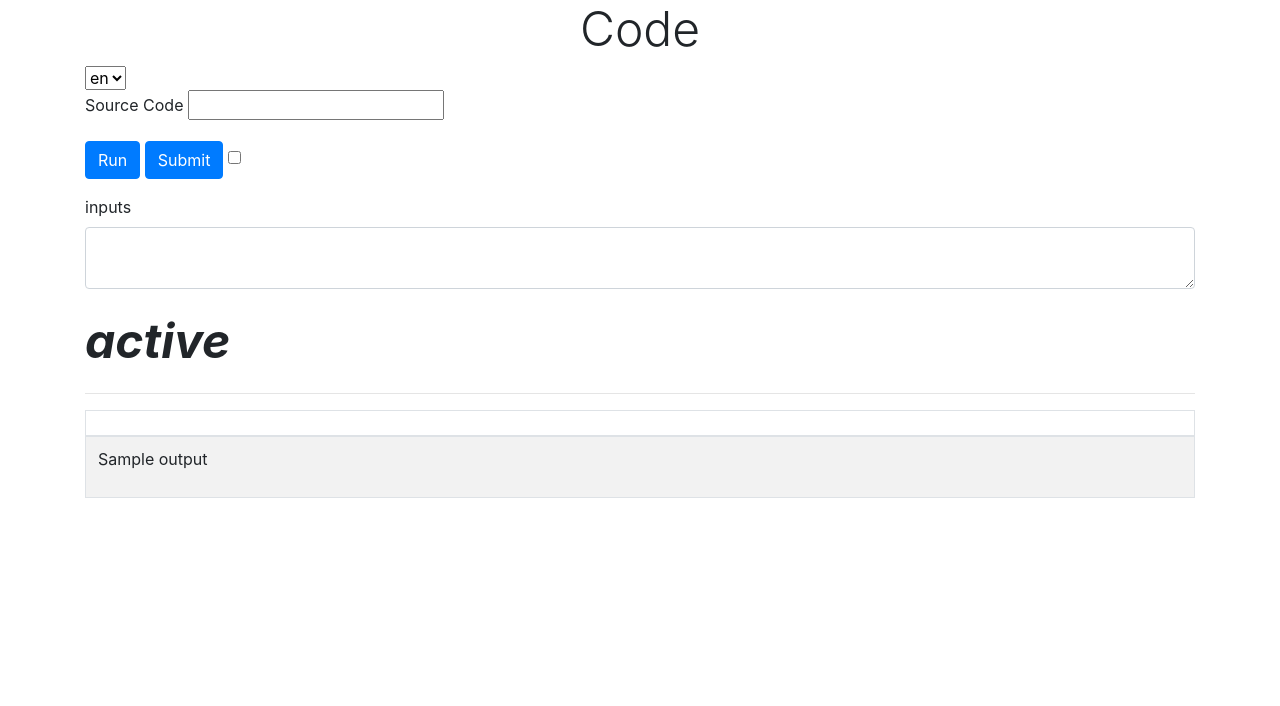
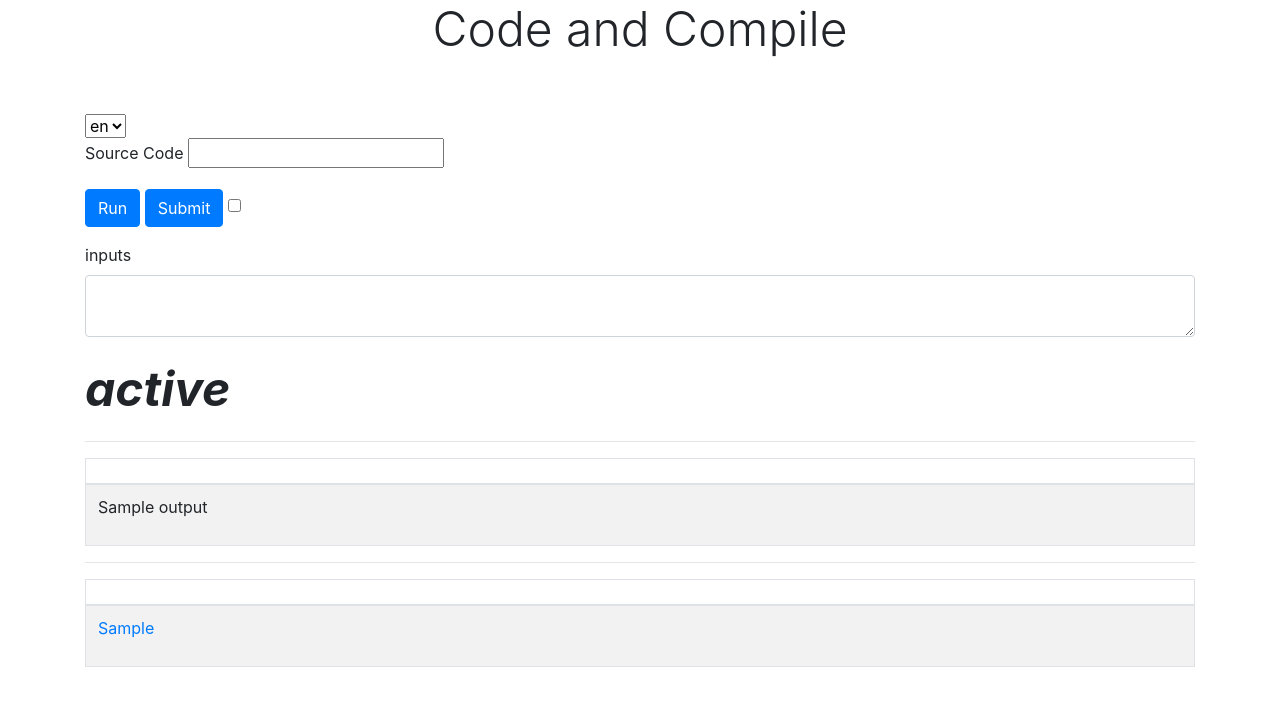
Before and after one commit to deathstroke44/purpleoj, a Flask app: template templates/editor.html in a window 1280 px wide. Shown: the part 56-762 px from the top of the page. Run offline with Flask 2, Linux system fonts and the light colour scheme; the template is opened without the code that fills it: values that come from a table or form of the project are taken from there, most other values are stand-ins (such as "Sample title", 1, 10 or a date in 2020); parts of the project's set-up code (start-up, migrations or seed data) failed here and were passed over; some libraries are stand-ins or nearby versions.

Commit message:
Update editor.html

```diff
--- a/templates/editor.html
+++ b/templates/editor.html
@@ -7,7 +7,10 @@
     <body>
     {% include 'layout.html' %}
     {% from "includes/_formhelpers.html" import render_field %}
-    <h1 class="lead" align="center"><font size="10px">Code</font></h1>
+    <h1 class="lead" align="center"><font size="10px">Code and Compile</font></h1>
+    <br>
+    <br>
+
     <div class="container">
     <form method="POST" action="">
         <div>
@@ -67,6 +70,24 @@
                     </tr>
                 {% endfor %}
             </table>
+    <table class="table table-striped table-hover table-bordered" id="data">
+
+
+                <hr>
+                <thead>
+                <tr>
+                    <th></th>
+                </tr>
+                </thead>
+                <tfoot>
+                <tr></tr>
+                </tfoot>
+                    <tr>
+                        <td>
+                            <p> <a href="/submissions">{{ check_submissions }}</a> </p>
+                        </td>
+                    </tr>
+            </table>
 
 
         </form>
```
